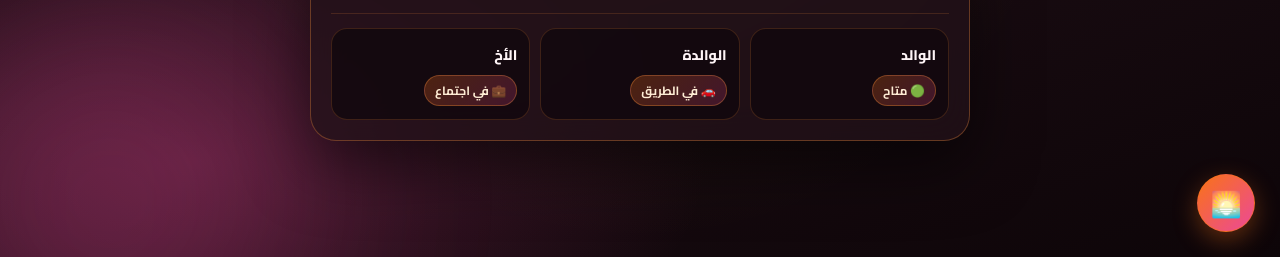
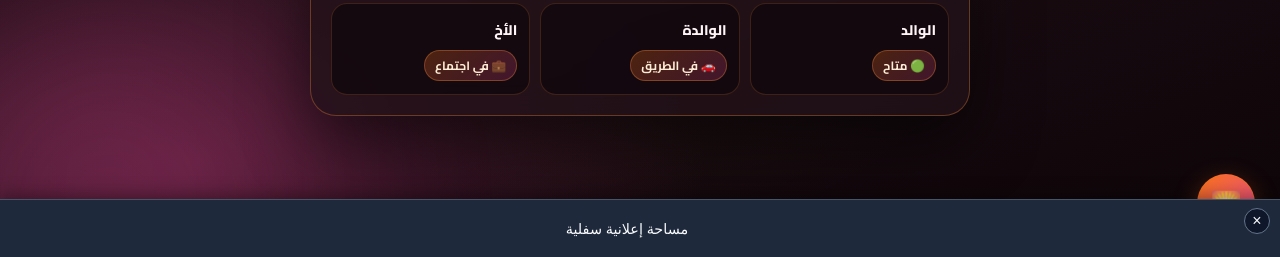
Before and after one commit to ghnaimjehad85-sketch/Family-Status, a plain HTML site: page index.html in a window 1280 px wide. Shown: the part 543-800 px from the top of the page. Drawn offline with Linux system fonts and the light colour scheme; no server answers.

Commit message:
Update index.html

```diff
--- a/index.html
+++ b/index.html
@@ -421,5 +421,77 @@
         });
     </script>
     <script type="module" src="thanks.js"></script>
+    <style>
+  body {
+    padding-bottom: 85px;
+  }
+
+  #bottomAdBanner {
+    position: fixed;
+    left: 0;
+    right: 0;
+    bottom: 0;
+    z-index: 9999;
+    background: #1e293b;
+    color: #f8fafc;
+    border-top: 1px solid #475569;
+    padding: 10px 40px 10px 14px;
+    display: flex;
+    align-items: center;
+    justify-content: center;
+    min-height: 58px;
+    box-shadow: 0 -4px 16px rgba(0, 0, 0, 0.35);
+    font-family: system-ui, -apple-system, sans-serif;
+    font-size: 0.9rem;
+  }
+
+  #bottomAdBanner.hidden {
+    display: none;
+  }
+
+  #closeBottomAdBtn {
+    position: absolute;
+    top: 8px;
+    right: 10px;
+    width: 26px;
+    height: 26px;
+    border-radius: 50%;
+    border: 1px solid #64748b;
+    background: #0f172a;
+    color: #f8fafc;
+    font-size: 1rem;
+    line-height: 1;
+    cursor: pointer;
+    display: flex;
+    align-items: center;
+    justify-content: center;
+  }
+
+  .ad-slot-content {
+    width: 100%;
+    max-width: 728px;
+    text-align: center;
+  }
+</style>
+
+<div id="bottomAdBanner" role="region" aria-label="إعلان">
+  <button type="button" id="closeBottomAdBtn" aria-label="إخفاء الإعلان">×</button>
+
+  <div class="ad-slot-content" id="adSlotContent">
+    <!-- ضع هنا كود الإعلان أو رابط البانر -->
+    <span>مساحة إعلانية سفلية</span>
+  </div>
+</div>
+
+<script>
+  const bottomAdBanner = document.getElementById("bottomAdBanner");
+  const closeBottomAdBtn = document.getElementById("closeBottomAdBtn");
+
+  if (closeBottomAdBtn && bottomAdBanner) {
+    closeBottomAdBtn.addEventListener("click", () => {
+      bottomAdBanner.classList.add("hidden");
+    });
+  }
+</script>
 </body>
 </html>
```
